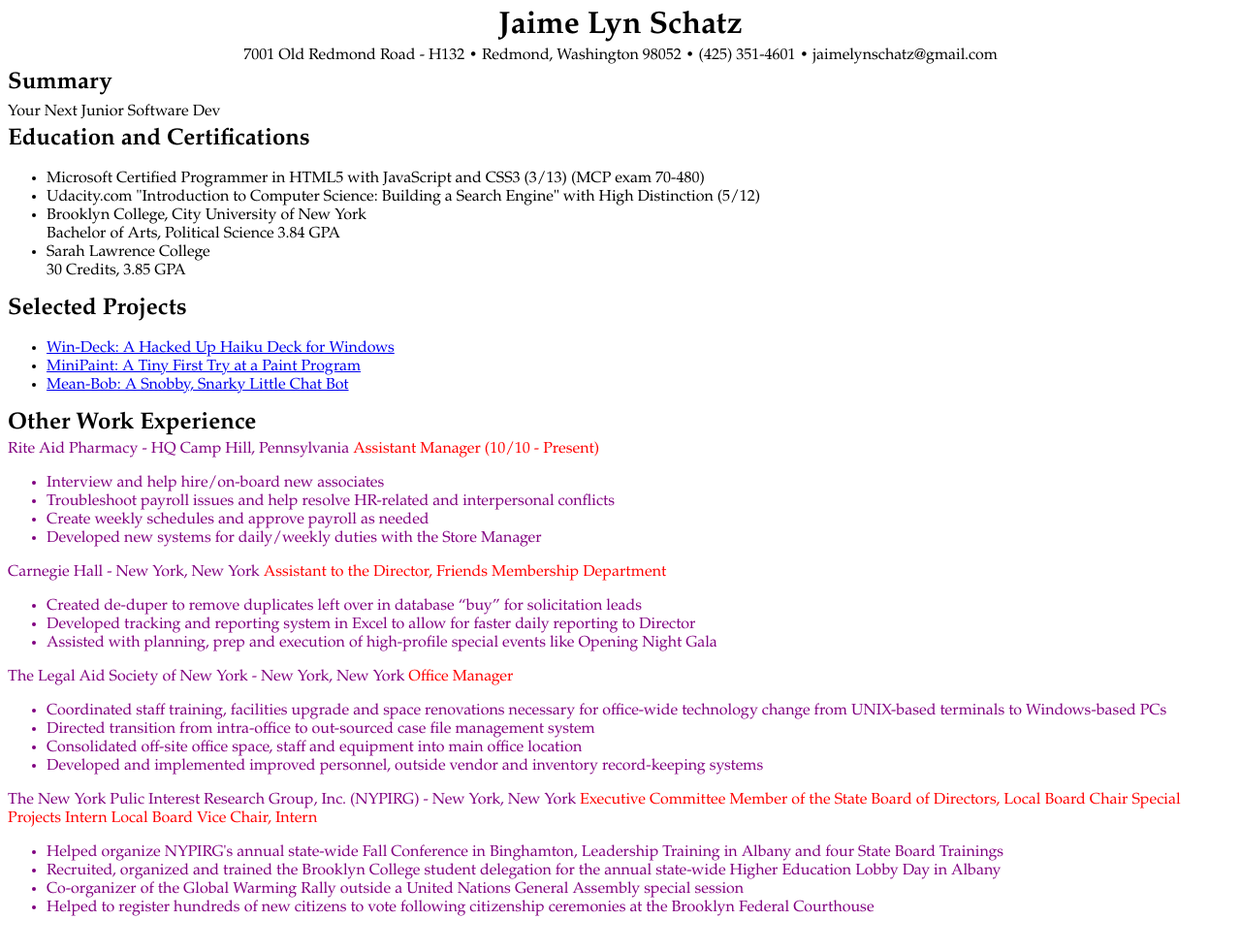
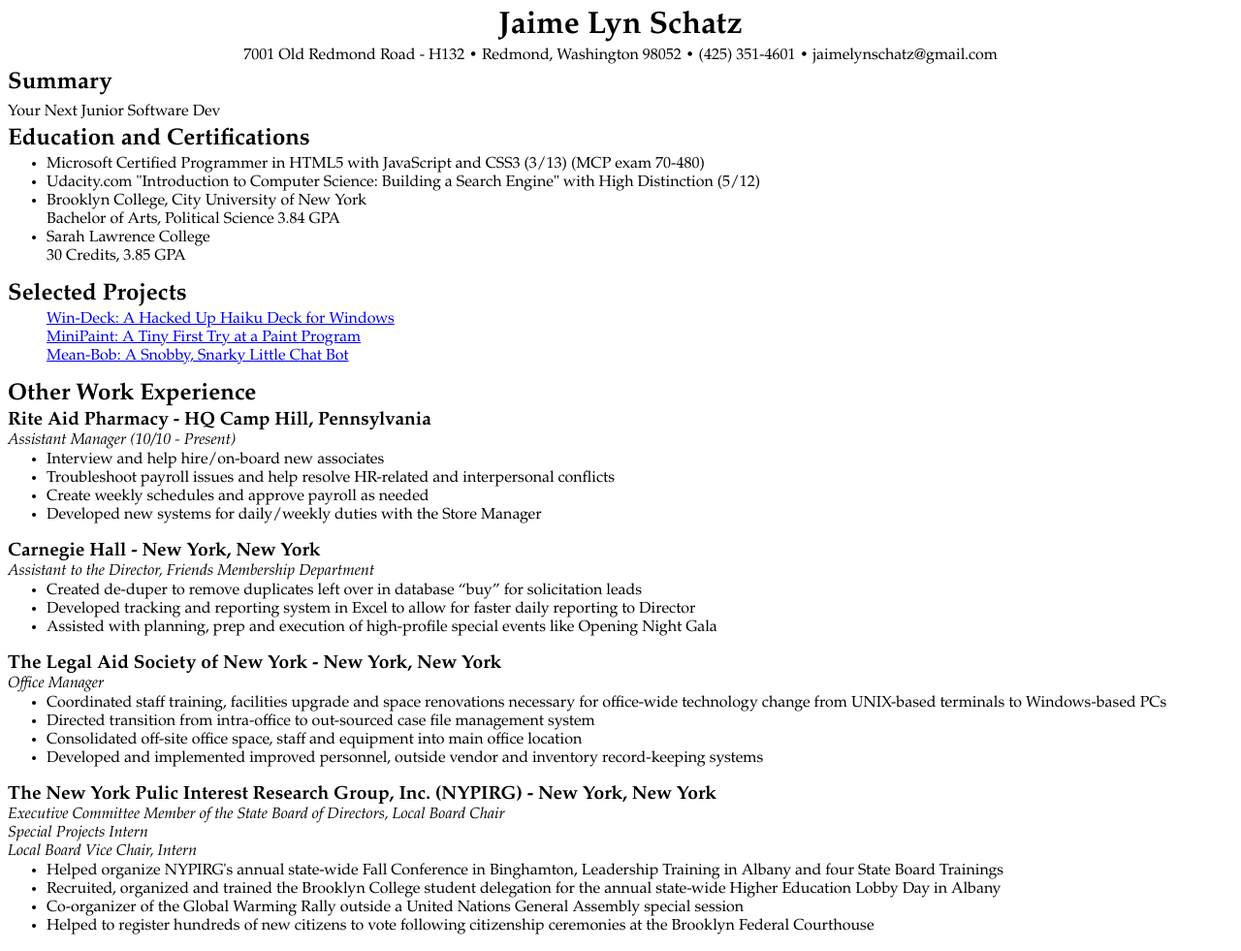
Before and after one commit to JaimeLynSchatz/resumes, a plain HTML site: page resume/index.html in a window 1280 px wide. Shown: the whole page at 97% size. Drawn offline with Linux system fonts and the light colour scheme.

Commit message:
formatting changes, mostly to css

```diff
--- a/resume/index.html
+++ b/resume/index.html
@@ -35,17 +35,17 @@
 
   <div id="projects">
   	<h2>Selected Projects</h2>
-  	<ul>
+  	<ul class="no-bullets">
   		<li><a href="https://github.com/JaimeLynSchatz/win-deck">Win-Deck: A Hacked Up Haiku Deck for Windows</a></li>
   		<li><a href="https://github.com/JaimeLynSchatz/MiniPaint">MiniPaint: A Tiny First Try at a Paint Program</a></li>
   		<li><a href="https://github.com/JaimeLynSchatz/mean-bob">Mean-Bob: A Snobby, Snarky Little Chat Bot</a></li>
-  	<ul>
+  	</ul>
   </div>
 
 	<div id="experience">
 		<h2>Other Work Experience</h2>
 			<div class="job-info"><span class="company-name">Rite Aid Pharmacy - HQ Camp Hill, Pennsylvania</span>
-				<span class="job-title">Assistant Manager (10/10 - Present)</span>
+				<span class="job-title"><br />Assistant Manager (10/10 - Present)</span>
 				<ul class="job-item-list">
 					<li class="job-item">Interview and help hire/on-board new associates</li>
 					<li class="job-item">Troubleshoot payroll issues and help resolve HR-related and interpersonal conflicts</li>
@@ -54,7 +54,7 @@
 				</ul>
 			</div>
 			<div class="job-info"><span class="company-name">Carnegie Hall - New York, New York</span>
-				<span class="job-title">Assistant to the Director, Friends Membership Department</span>
+				<span class="job-title"><br />Assistant to the Director, Friends Membership Department</span>
 				<ul class="job-item-list">
 					<li class="job-item">Created de-duper to remove duplicates left over in database “buy” for solicitation leads</li>
 					<li class="job-item">Developed tracking and reporting system in Excel to allow for faster daily reporting to Director</li>
@@ -62,7 +62,7 @@
 				</ul>
 			</div>
 			<div class="job-info"><span class="company-name">The Legal Aid Society of New York - New York, New York</span>
-				<span class="job-title">Office Manager</span>
+				<span class="job-title"><br />Office Manager</span>
 				<ul class="job-item-list">
 				  <li class="job-item">Coordinated staff training, facilities upgrade and space renovations necessary for office-wide technology change from UNIX-based terminals to Windows-based PCs</li>
 					<li class="job-item">Directed transition from intra-office to out-sourced case file management system</li>
@@ -71,9 +71,9 @@
 				</ul>
 			</div>
 			<div class="job-info"><span class="company-name">The New York Pulic Interest Research Group, Inc. (NYPIRG) - New York, New York</span>
-				<span class="job-title">Executive Committee Member of the State Board of Directors, Local Board Chair</span>
-				<span class="job-title">Special Projects Intern</span>
-				<span class="job-title">Local Board Vice Chair, Intern</span>
+				<span class="job-title"><br />Executive Committee Member of the State Board of Directors, Local Board Chair</span>
+				<span class="job-title"><br />Special Projects Intern</span>
+				<span class="job-title"><br />Local Board Vice Chair, Intern</span>
 				<ul class="job-item-list">
 					<li class="job-item">Helped organize NYPIRG's annual state-wide Fall Conference in Binghamton, Leadership Training in Albany and four State Board Trainings</li>
 					<li class="job-item">Recruited, organized and trained the Brooklyn College student delegation for the annual state-wide Higher Education Lobby Day in Albany</li>
--- a/resume/resume-style.css
+++ b/resume/resume-style.css
@@ -1,6 +1,7 @@
 body {
 	font-family: "Palatino Linotype", Georgia, Serif;
 }
+
 h1 {
 	margin-top: 5px;
 	margin-bottom: 2px;
@@ -8,12 +9,16 @@ h1 {
 
 h2 {
 	margin-top: 5px;
-	margin-bottom: 2px;
+	margin-bottom: 0px;
 }
 
 p {
 	margin-top: 5px;
-	margin-bottom: 2px;
+	margin-bottom: 5px;
+}
+
+ul {
+	margin-top: 1px;
 }
 
 #address {
@@ -29,10 +34,19 @@ p {
 	display: inline-block;
 }
 
+.company-name {
+	font-weight: bold;
+	font-size: 1.2rem;
+}
+
 .job-info {
-	color: purple;
+
 }
 
 .job-title {
-	color: red;
+	font-style: italic;
 }
+
+ul.no-bullets {
+	list-style-type: none;
+}
```
